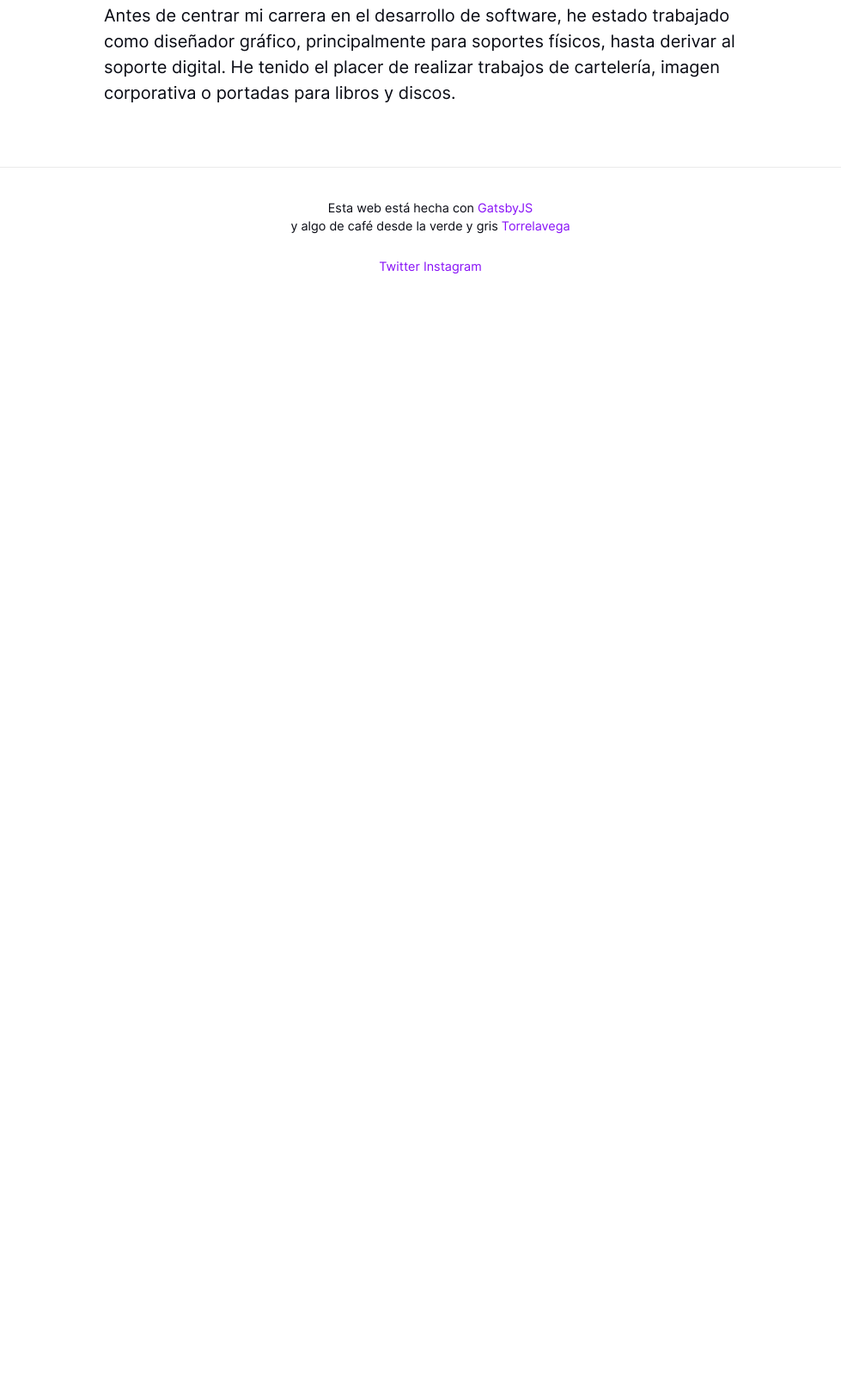
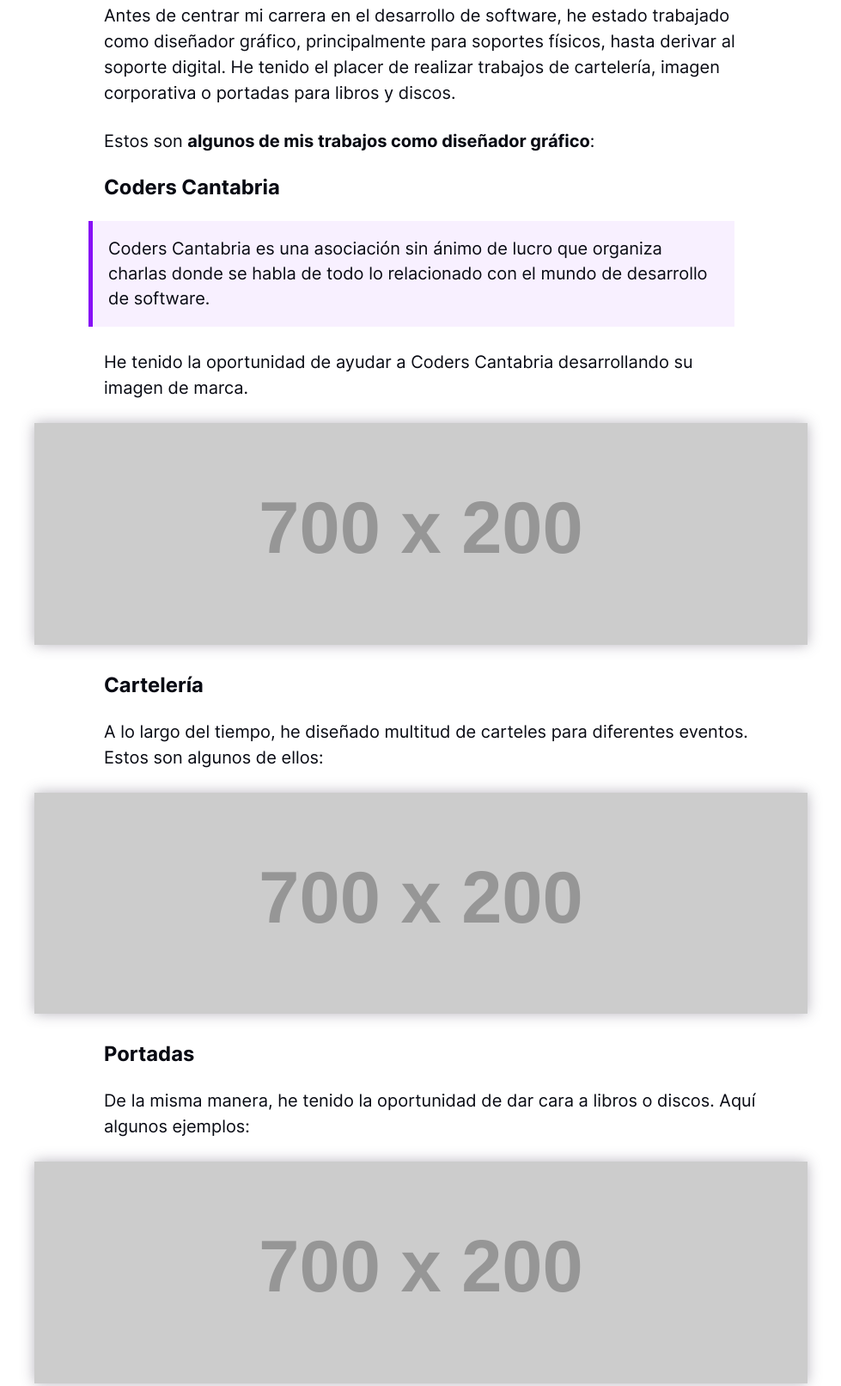
Before and after one commit to ardillan/ardi.land, a Gatsby site: page /sobre-mi in a window 1280 px wide. Shown: the part 972-2584 px from the top of the page at 86% size, without its empty margins (139-1118 px from the left). Before the commit the page ends 1329 px from the top, so only its background shows below. Built offline with nearby package versions, Linux system fonts and the light colour scheme; Gatsby itself is replaced by a stand-in of ours; some packages are replaced by stand-ins of ours; placeholder pictures from the web are drawn by us.

Commit message:
Actualiza información

```diff
--- a/src/pages/sobre-mi.js
+++ b/src/pages/sobre-mi.js
@@ -7,7 +7,10 @@ import Hello from "../components/Hello"
 import Img from "gatsby-image"
 
 export default ({ data }) => {
-  console.log(data)
+  const ToDoText = () => (
+    <img src="https://via.placeholder.com/700x200" alt="Imagen de prueba" />
+  )
+
   return (
     <Layout>
       <SEO title="Ardillan.com | Sobre mí" />
@@ -36,6 +39,42 @@ export default ({ data }) => {
         trabajos de cartelería, imagen corporativa o portadas para libros y
         discos.
       </p>
+
+      <p>
+        Estos son{" "}
+        <strong>algunos de mis trabajos como diseñador gráfico</strong>:
+      </p>
+
+      <h3>Coders Cantabria</h3>
+
+      <blockquote>
+        Coders Cantabria es una asociación sin ánimo de lucro que organiza
+        charlas donde se habla de todo lo relacionado con el mundo de desarrollo
+        de software.
+      </blockquote>
+
+      <p>
+        He tenido la oportunidad de ayudar a Coders Cantabria desarrollando su
+        imagen de marca.{" "}
+      </p>
+
+      <ToDoText />
+
+      <h3>Cartelería</h3>
+      <p>
+        A lo largo del tiempo, he diseñado multitud de carteles para diferentes
+        eventos. Estos son algunos de ellos:
+      </p>
+
+      <ToDoText />
+
+      <h3>Portadas</h3>
+      <p>
+        De la misma manera, he tenido la oportunidad de dar cara a libros o
+        discos. Aquí algunos ejemplos:{" "}
+      </p>
+
+      <ToDoText />
     </Layout>
   )
 }
```
